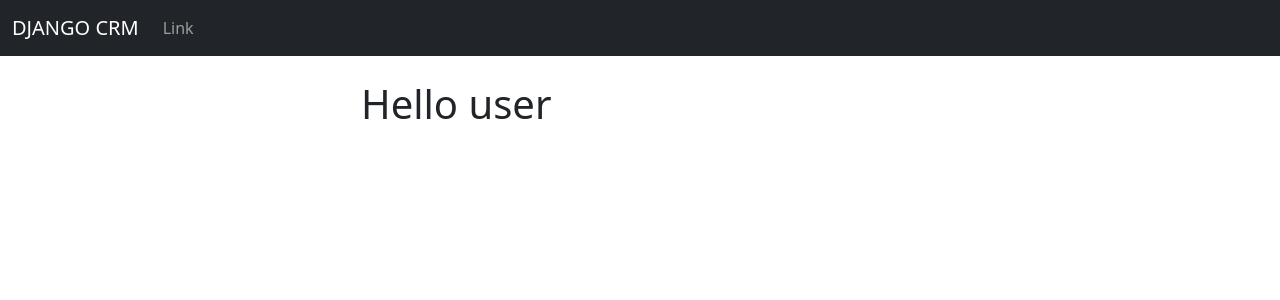
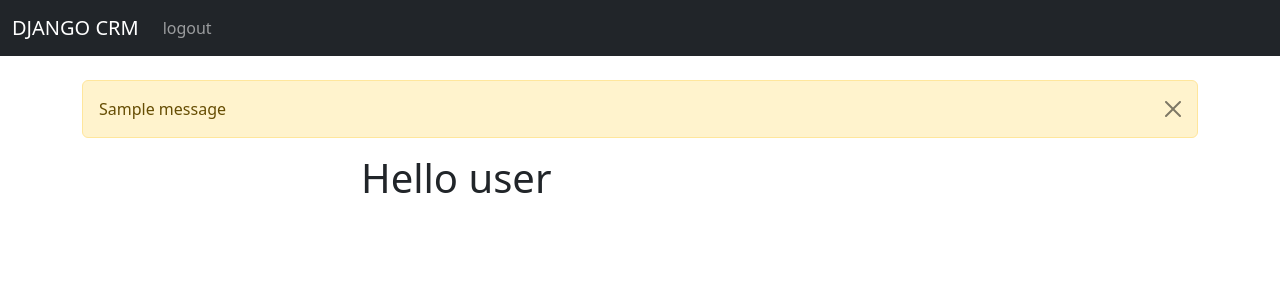
Before and after one commit to princebeersingh/DJANGO_CRM, a Django app: page / in a window 1280 px wide. Shown: the top 300 px of the page. Run offline with Django 5.2, Linux system fonts and the light colour scheme; a user stored in the database is signed in; tables that the repository leaves empty hold one stand-in row (values such as "Sample post"); one stand-in notice (Sample message) is shown.

Commit message:
logout form

```diff
--- a/website/templates/base.html
+++ b/website/templates/base.html
@@ -10,6 +10,14 @@
       {% include 'navbar.html'%}
    <div class="container">
       <br>
+      {%if messages%}
+          {% for message in messages%}
+          <div class="alert alert-warning alert-dismissible fade show" role="alert">
+                {{message}}
+               <button type="button" class="btn-close" data-bs-dismiss="alert" aria-label="Close"></button>
+          </div>
+          {%endfor%}
+        {%endif%}
       {% block content %}
 
       {%endblock%}
--- a/website/templates/navbar.html
+++ b/website/templates/navbar.html
@@ -6,11 +6,18 @@
         </button>
         <div class="collapse navbar-collapse" id="navbarSupportedContent">
           <ul class="navbar-nav me-auto mb-2 mb-lg-0">
+            {%if user.is_authenticated %}
 
             <li class="nav-item">
-              <a class="nav-link" href="#">Link</a>
+              <a class="nav-link" href="{% url 'logout'%}">logout</a>
+            </li>
+            {%else%}
+
+            <li class="nav-item">
+              <a class="nav-link" href="{%url 'home'%}">login</a>
             </li>
 
+            {%endif%}
 
           </ul>
 
--- a/website/urls.py
+++ b/website/urls.py
@@ -4,5 +4,5 @@ from . import views
 urlpatterns = [
     path('', views.home,name='home'),
     # path('login/', views.login_user,name='login'),
-    # path('logout/', views.logout_user,name='logout'),
+    path('logout/', views.logout_user,name='logout'),
 ]
--- a/website/views.py
+++ b/website/views.py
@@ -1,4 +1,4 @@
-from django.shortcuts import render
+from django.shortcuts import render, redirect
 from django.contrib.auth import authenticate,login,logout
 from django.contrib import messages
 
@@ -9,13 +9,18 @@ def home(request):
     username =request.POST['username']
     password = request.POST['password']
     user = authenticate(request,username=username,password=password)
+    if user is not None:
+      login(request,user)
+      messages.success(request, "You have been logged in")
+      return redirect('home')
+    else:
+      messages.success(request, "There was an error please try again")
   return render(request, 'home.html')
 
 
 
-# def login_user(request):
-  pass
-
 
 def logout_user(request):
-  pass
+  logout(request)
+  messages.success(request, "you have been logged out ....")
+  return redirect('home')
```
